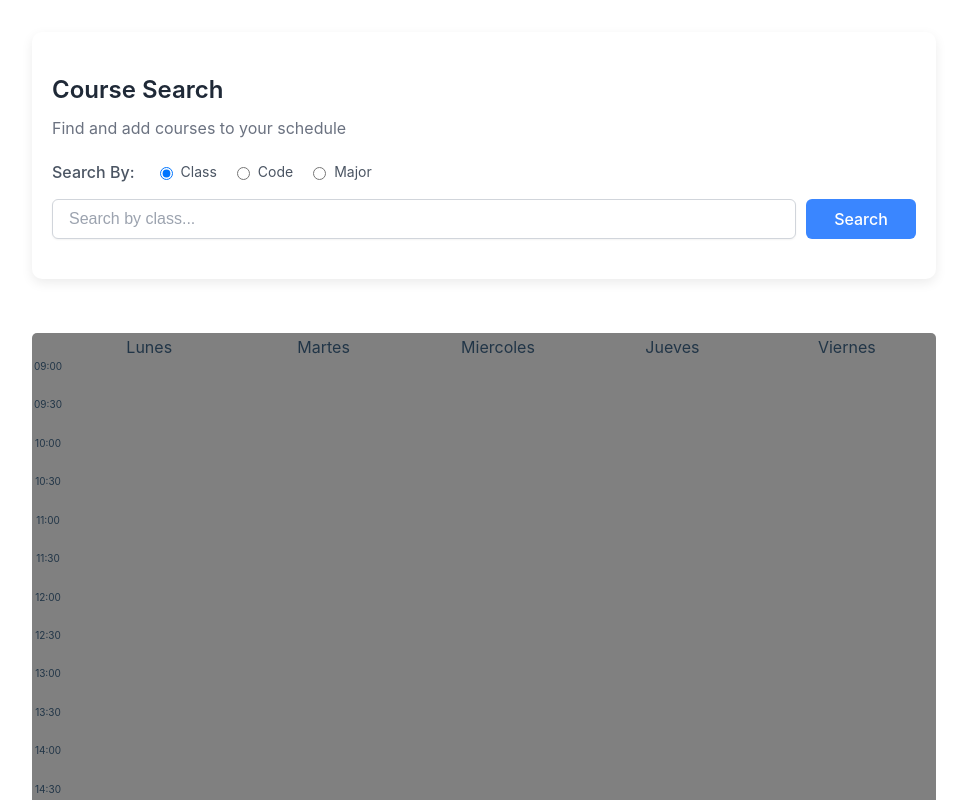
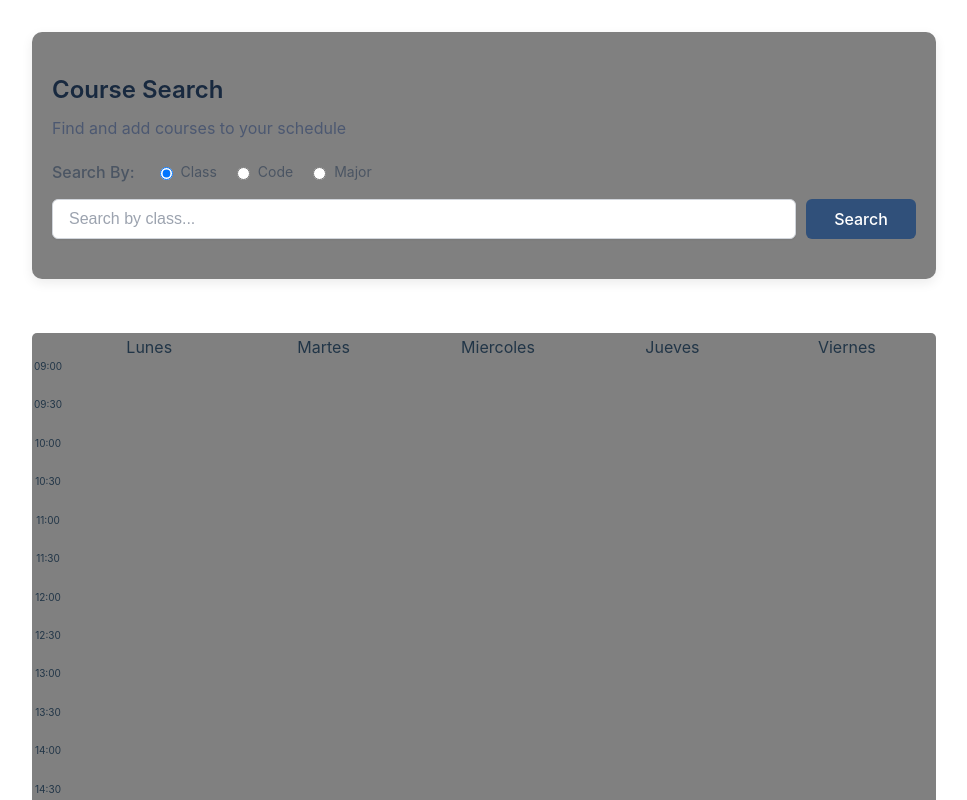
Before and after one commit to sebastian-dv/schedule-builder, a React (Vite) app: page / in a window 1280 px wide. Shown: the top 800 px of the page, without its empty margins (156-1123 px from the left). Built offline with nearby package versions, Linux system fonts and the light colour scheme.

Commit message:
SearchBar css color changes

```diff
--- a/src/SearchBar.css
+++ b/src/SearchBar.css
@@ -1,6 +1,6 @@
 /* SearchBar Container */
 .search-container {
-    background-color: white;
+    background-color: grey;
     border-radius: 10px;
     padding: 20px;
     margin-bottom: 30px;
@@ -14,14 +14,14 @@
   }
 
   .search-header h2 {
-    color: #1f2937;
+    color: #18293f;
     font-size: 1.5rem;
     margin-bottom: 8px;
     font-weight: 600;
   }
 
   .search-header p {
-    color: #6b7280;
+    color: #4c5871;
     font-size: 1rem;
     margin: 0;
   }
@@ -86,7 +86,7 @@
   }
 
   .search-input:focus {
-    border-color: #3a86ff;
+    border-color: #8dacde;
     box-shadow: 0 0 0 3px rgba(58, 134, 255, 0.2);
     outline: none;
   }
@@ -97,7 +97,7 @@
 
   /* Search Button */
   .search-button {
-    background-color: #3a86ff;
+    background-color: #30507a;
     color: white;
     border: none;
     border-radius: 6px;
```
